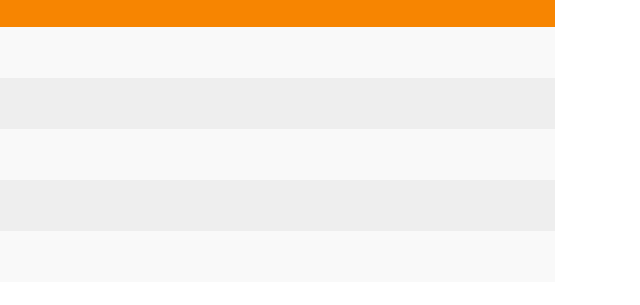
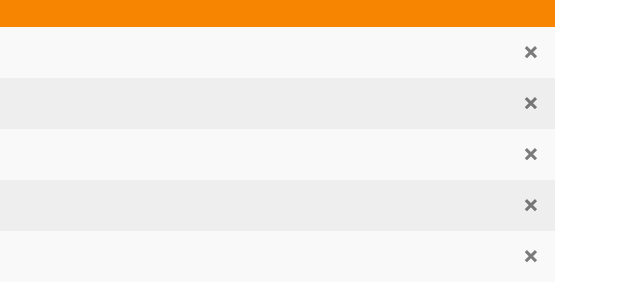
Before and after one commit to ogunakar9/patika-javascript-hw2, a website: page index.html in a window 1280 px wide. Shown: the part 427-732 px from the top of the page, 640-1280 px from the left. Drawn offline with nearby package versions, Linux system fonts and the light colour scheme; files that its build step writes are made by us from their sources.

Commit message:
add close buttons to list items

```diff
--- a/index.html
+++ b/index.html
@@ -4,7 +4,7 @@
     <meta charset="UTF-8" />
     <meta http-equiv="X-UA-Compatible" content="IE=edge" />
     <meta name="viewport" content="width=device-width, initial-scale=1.0" />
-    <link rel="stylesheet" href="/javascripttodolist/css/style.css" />
+    <link rel="stylesheet" href="./css/style.css" />
     <link
       rel="stylesheet"
       href="https://cdn.jsdelivr.net/npm/bootstrap@4.6.0/dist/css/bootstrap.min.css"
@@ -93,6 +93,7 @@
         integrity="sha384-Piv4xVNRyMGpqkS2by6br4gNJ7DXjqk09RmUpJ8jgGtD7zP9yug3goQfGII0yAns"
         crossorigin="anonymous"
       ></script>
+      <script src="./scripts/index.js"></script>
     </div>
   </body>
 </html>
--- a/scripts/index.js
+++ b/scripts/index.js
@@ -0,0 +1,8 @@
+const myNodelist = document.getElementsByTagName("li");
+for (let i = 0; i < myNodelist.length; i++) {
+  var span = document.createElement("span");
+  var txt = document.createTextNode("\u00D7");
+  span.className = "close";
+  span.appendChild(txt);
+  myNodelist[i].appendChild(span);
+}
```
